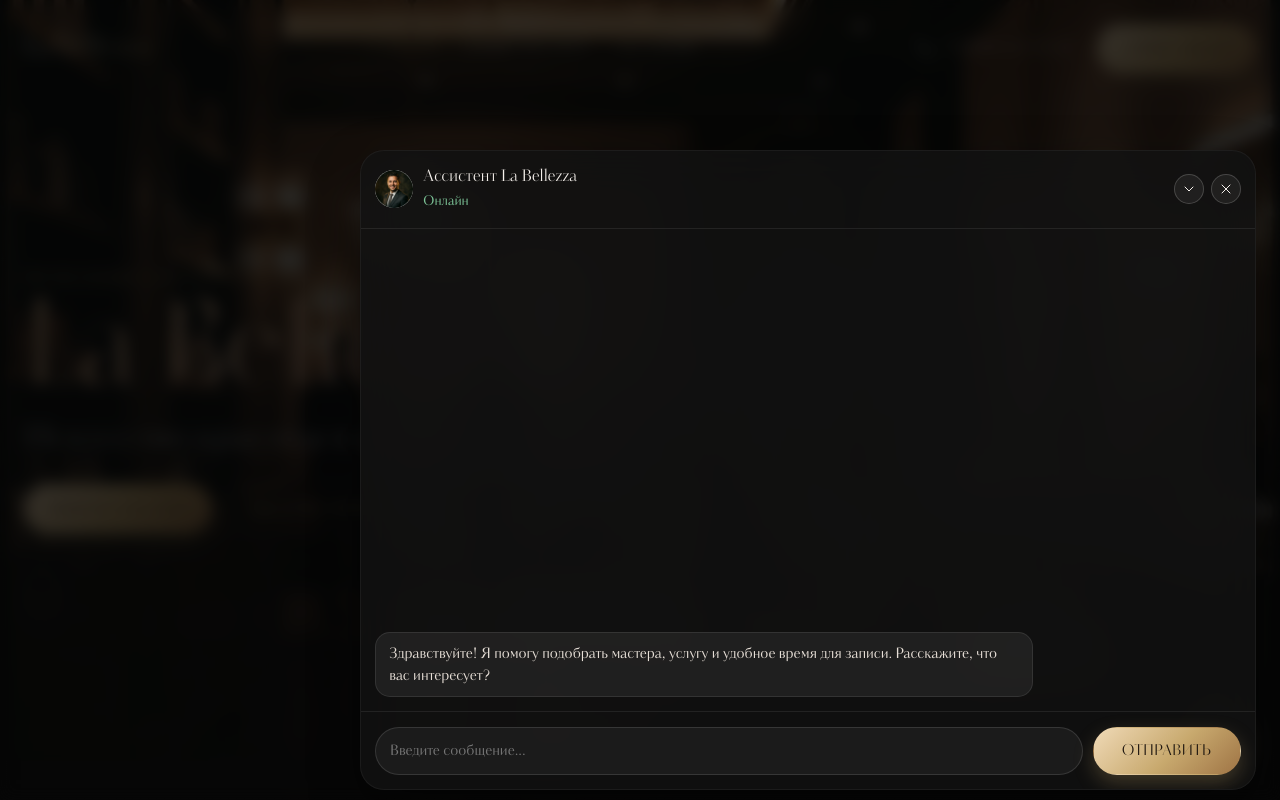
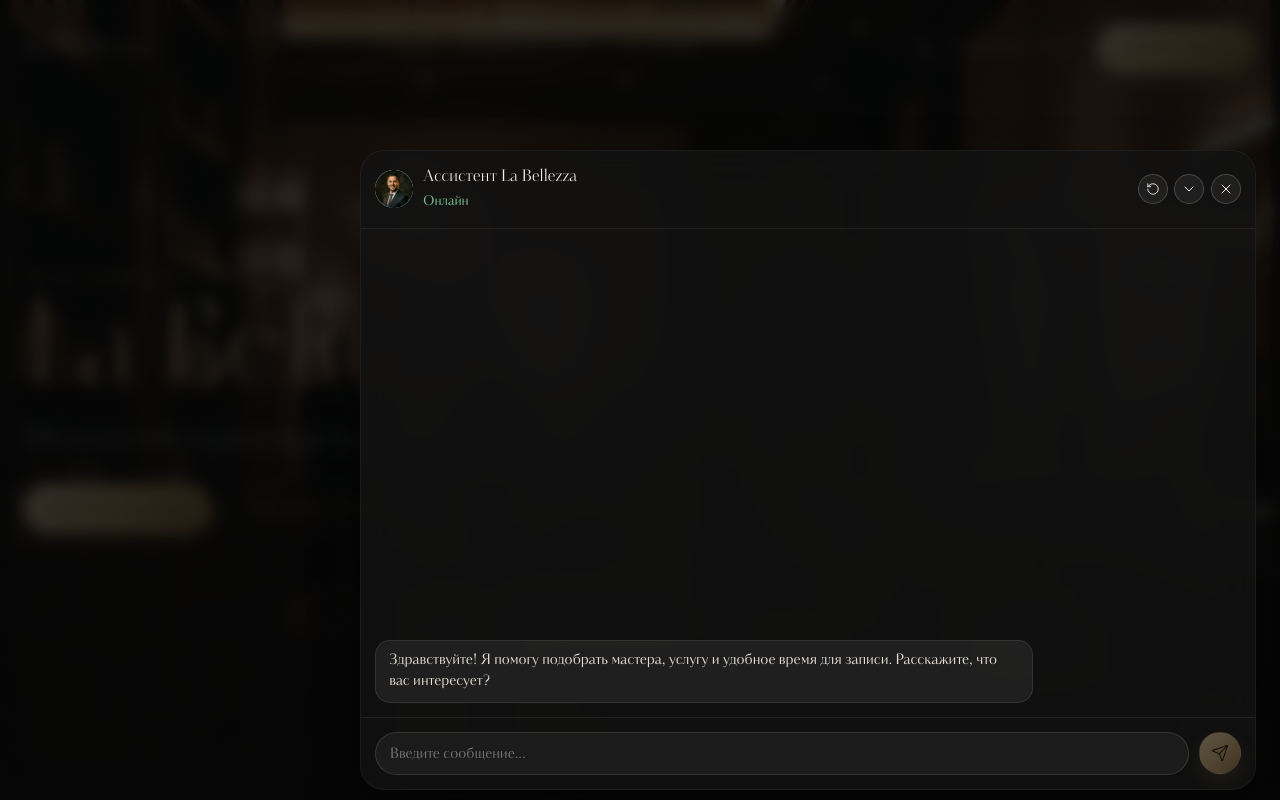
Before and after one commit to lmoroz/beauty-book, a Vue app in the folder frontend/: page / in a window 1280 px wide. Both pictures are taken after a click on the element 1224 px from the left and 744 px from the top of the page. Shown: the top 800 px of the page. Built offline with nearby package versions, Linux system fonts and the light colour scheme; no server answers.

Commit message:
feat: agent conversation memory (Redis)

```diff
--- a/frontend/src/components/chat/ChatWidget.vue
+++ b/frontend/src/components/chat/ChatWidget.vue
@@ -1,6 +1,6 @@
 <script setup>
 import { ref, watch, nextTick } from 'vue'
-import { X, ChevronDown } from 'lucide-vue-next'
+import { X, ChevronDown, RotateCcw, Send } from 'lucide-vue-next'
 import chatAvatarUrl from '../../assets/images/chat_avatar.png'
 import { useChat } from '../../composables/useChat.js'
 
@@ -9,7 +9,7 @@
 const messagesEl = ref(null)
 const initialized = ref(false)
 
-const { messages, loading, getGreeting, fetchGreeting } = useChat()
+const { messages, loading, getGreeting, fetchGreeting, sendMessage, resetConversation } = useChat()
 
 async function openChat() {
   expanded.value = true
@@ -35,12 +35,36 @@
   }
 }
 
+async function handleSend() {
+  const text = userInput.value.trim()
+  if (!text || loading.value) return
+
+  userInput.value = ''
+  await nextTick()
+  scrollToBottom()
+
+  await sendMessage(text)
+  await nextTick()
+  scrollToBottom()
+}
+
+function handleReset() {
+  resetConversation()
+  initialized.value = false
+  openChat()
+}
+
 watch(expanded, (open) => {
   if (open) {
     document.addEventListener('keydown', onKeydown)
   } else {
     document.removeEventListener('keydown', onKeydown)
   }
+})
+
+watch(() => messages.value.length, async () => {
+  await nextTick()
+  scrollToBottom()
 })
 
 function onKeydown(e) {
@@ -77,6 +101,9 @@
             </div>
           </div>
           <div class="chat-window__controls">
+            <button type="button" aria-label="Новый диалог" title="Новый диалог" @click="handleReset">
+              <RotateCcw :size="14" :stroke-width="1.5" />
+            </button>
             <button type="button" aria-label="Свернуть чат" @click="closeChat">
               <ChevronDown :size="16" :stroke-width="1.5" />
             </button>
@@ -100,14 +127,23 @@
           </article>
         </div>
 
-        <form class="chat-window__input" @submit.prevent>
+        <form class="chat-window__input" @submit.prevent="handleSend">
           <input
             v-model="userInput"
             type="text"
             placeholder="Введите сообщение..."
             aria-label="Сообщение"
+            :disabled="loading"
+            @keydown.enter.prevent="handleSend"
           >
-          <button class="btn btn-gold" type="submit">Отправить</button>
+          <button
+            class="btn btn-gold btn-send"
+            type="submit"
+            :disabled="loading || !userInput.trim()"
+            aria-label="Отправить"
+          >
+            <Send :size="18" :stroke-width="1.5" />
+          </button>
         </form>
       </section>
     </Transition>
@@ -283,6 +319,9 @@
   border-radius: 15px;
   padding: .6rem .8rem;
   font-size: .9rem;
+  line-height: 1.45;
+  white-space: pre-wrap;
+  word-break: break-word;
 }
 
 .msg--bot {
@@ -332,10 +371,32 @@
   color: var(--text-primary);
   padding: .6rem .85rem;
   font-size: .9rem;
+  transition: border-color var(--duration-fast), opacity var(--duration-fast);
 }
 
 .chat-window__input input:focus {
   border-color: var(--accent-gold);
+}
+
+.chat-window__input input:disabled {
+  opacity: .5;
+  cursor: not-allowed;
+}
+
+.btn-send {
+  width: 42px;
+  height: 42px;
+  border-radius: 50%;
+  display: flex;
+  align-items: center;
+  justify-content: center;
+  padding: 0;
+  transition: all var(--duration-fast);
+}
+
+.btn-send:disabled {
+  opacity: .35;
+  cursor: not-allowed;
 }
 
 /* ═══ Transitions ═══ */
--- a/frontend/src/composables/useChat.js
+++ b/frontend/src/composables/useChat.js
@@ -1,14 +1,16 @@
 import { ref, computed } from 'vue'
 import api from '../api/client.js'
 
+const CONV_KEY = 'bellezza_conv_id'
 const CLIENT_KEY = 'bellezza_client'
 const DEFAULT_GREETING = 'Здравствуйте! Я помогу подобрать мастера, услугу и удобное время для записи. Расскажите, что вас интересует?'
 
+const messages = ref([])
+const loading = ref(false)
+const greeting = ref('')
+const conversationId = ref(sessionStorage.getItem(CONV_KEY) || '')
+
 export function useChat() {
-  const messages = ref([])
-  const loading = ref(false)
-  const greeting = ref('')
-
   const client = computed(() => {
     const stored = localStorage.getItem(CLIENT_KEY)
     return stored ? JSON.parse(stored) : null
@@ -36,5 +38,67 @@
     localStorage.setItem(CLIENT_KEY, JSON.stringify(data))
   }
 
-  return { messages, loading, client, isReturning, getGreeting, fetchGreeting, saveClient }
+  async function sendMessage(text) {
+    const trimmed = (text || '').trim()
+    if (!trimmed || loading.value) return
+
+    const historySnapshot = messages.value
+      .filter(m => m.role === 'user' || m.role === 'assistant')
+      .slice(-20)
+      .map(m => ({ role: m.role, content: m.content }))
+
+    messages.value.push({ role: 'user', content: trimmed })
+    loading.value = true
+
+    try {
+      const { data } = await api.post('/chat', {
+        message: trimmed,
+        conversation_id: conversationId.value || undefined,
+        history: historySnapshot,
+      }, {
+        timeout: 60000,
+      })
+
+      if (data.conversation_id) {
+        conversationId.value = data.conversation_id
+        sessionStorage.setItem(CONV_KEY, data.conversation_id)
+      }
+
+      if (data.reply) {
+        messages.value.push({ role: 'assistant', content: data.reply })
+      }
+    } catch (err) {
+      const status = err.response?.status
+      let errorText
+
+      if (status === 429) {
+        errorText = 'Слишком много сообщений. Пожалуйста, подождите немного.'
+      } else {
+        errorText = 'Произошла ошибка. Пожалуйста, попробуйте ещё раз.'
+      }
+
+      messages.value.push({ role: 'assistant', content: errorText })
+    } finally {
+      loading.value = false
+    }
+  }
+
+  function resetConversation() {
+    messages.value = []
+    conversationId.value = ''
+    sessionStorage.removeItem(CONV_KEY)
+  }
+
+  return {
+    messages,
+    loading,
+    conversationId,
+    client,
+    isReturning,
+    getGreeting,
+    fetchGreeting,
+    saveClient,
+    sendMessage,
+    resetConversation,
+  }
 }
```
Also changed, not shown: 1 other file (tests, documents, lock files or other folders).
